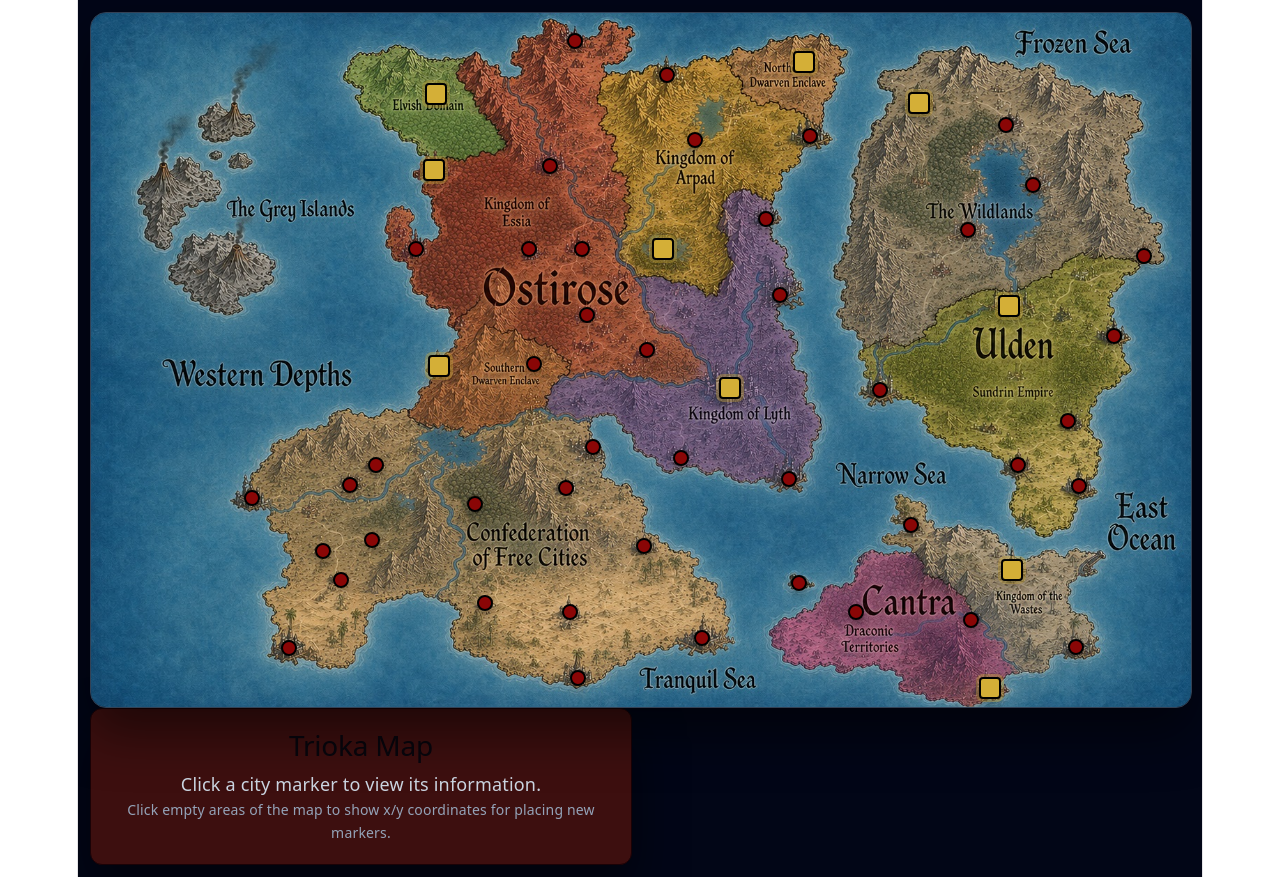
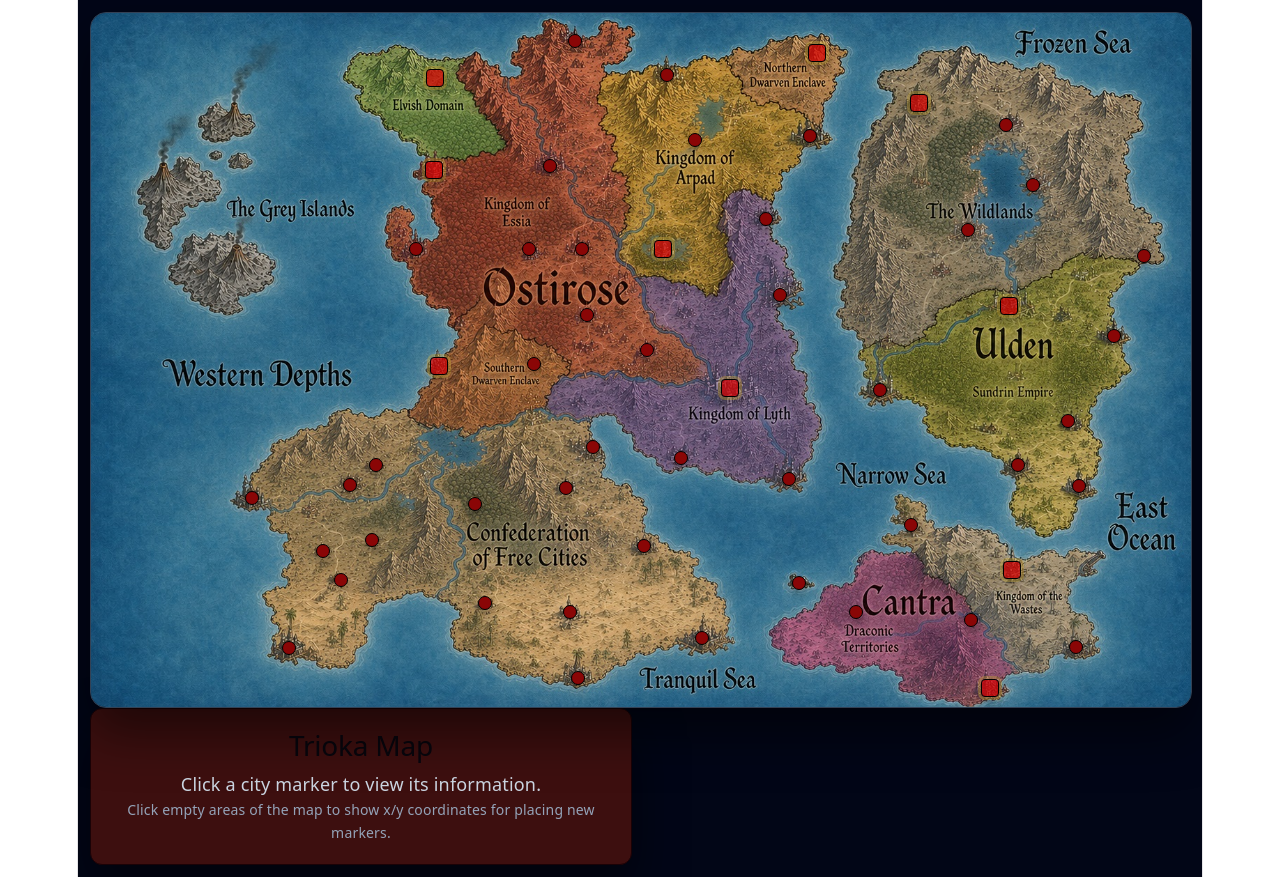
Before and after one commit to Naphappy101/Interactive-Map---Trioka-2026, a React (Vite) app: page / in a window 1280 px wide. Built offline with nearby package versions, Linux system fonts and the light colour scheme.

Commit message:
Update of map

```diff
--- a/src/App.jsx
+++ b/src/App.jsx
@@ -13,16 +13,16 @@ const getCityMarkerStyle = (city, isSelected) => {
     top: `${(city.y / MAP_HEIGHT) * 100}%`,
     transform: "translate(-50%, -50%)",
 
-    width: isCapital ? "22px" : "16px",
-    height: isCapital ? "22px" : "16px",
+    width: isCapital ? "18px" : "14px",
+    height: isCapital ? "18px" : "14px",
 
     borderRadius: isCapital ? "4px" : "999px",
-    border: "2px solid black",
+    border: "0.5px solid black",
 
     backgroundColor: isSelected
-      ? "#ffee00"
+      ? "#fbff00"
       : isCapital
-      ? "#d4af37"
+      ? "#d80000b7"
       : "#8a0606",
 
     boxShadow: isSelected
--- a/src/data/locations.js
+++ b/src/data/locations.js
@@ -40,8 +40,8 @@ export const cities = [
     id: "castleforge",
     name: "Castleforge",
     type: "Capital City",
-    x: 1023,
-    y: 70,
+    x: 1042,
+    y: 57,
     portraits: "/portraits/CastleforgeNorthernDwarvenCapitaloutside.jpg",
     description:
       "Capital city for the Northern Dwarven Enclave and an unparalleled mountain fortress.",
@@ -50,8 +50,8 @@ export const cities = [
     id: "aspengeld",
     name: "Aspengeld",
     type: "Capital City",
-    x: 495,
-    y: 116,
+    x: 493,
+    y: 93,
     portraits: "/portraits/AspengeldElvishDomainCapital.jpg",
     description: "Forest capital and ancient home to the Elves of Ostirose.",
   },
```
